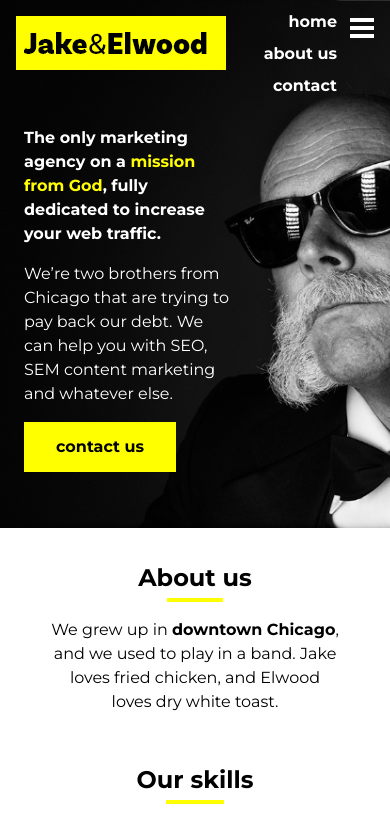
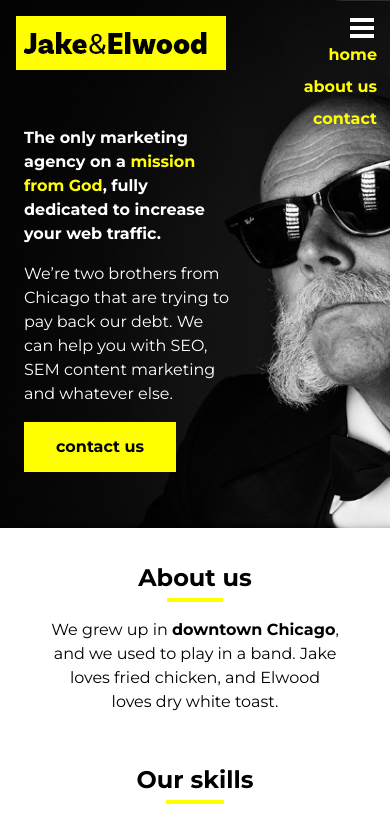
Before and after one commit to lkrryba/marketing-page, a plain HTML site: page index.html in a window 390 px wide. Both pictures are taken after a click on the picture 362 px from the left and 28 px from the top of the page. Shown: the top 817 px of the page. Drawn offline with nearby package versions, Linux system fonts and the light colour scheme.

Commit message:
typography and nav fixes

```diff
--- a/index.js
+++ b/index.js
@@ -1,10 +1,8 @@
-
 const menuIcon = document.getElementById("menu-icon");
 const nav = document.getElementById("nav");
 
-    menuIcon.addEventListener("click", openMenu);
+menuIcon.addEventListener("click", openMenu);
 
 function openMenu() {
     nav.classList.toggle("toggle-nav");
-    menuIcon.classList.toggle("menu-icon-inactive")
 }
--- a/styles.css
+++ b/styles.css
@@ -75,15 +75,11 @@ button:hover {
     filter: brightness(0) saturate(100%) invert(90%) sepia(52%) saturate(5050%) hue-rotate(354deg) brightness(104%) contrast(107%);
 }
 
-.menu-icon-inactive {
-    /* display: none; */
-}
-
 nav {
      display: none;
      position: fixed;
-     right: 45px;
-     top: 2px;
+     right: 5px;
+     top: 35px;
 }
 
 .toggle-nav {
@@ -103,7 +99,7 @@ li {
 }
 
 ul > li > a {
-    color: white;
+    color: yellow;
     font-weight: 700;
     text-decoration: none;
     position: relative;
@@ -203,6 +199,11 @@ desktop styles
         grid-template-columns: 1fr 2fr;
     }
 
+    nav {
+        right: 45px;
+        top: 2px;
+    }
+
     nav > ul {
         grid-template-columns: repeat(3, 1fr);
         grid-gap: 1em;
```
